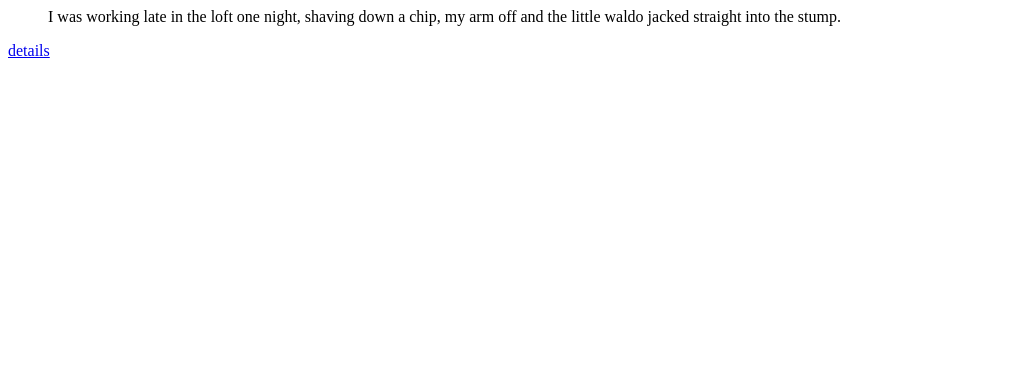
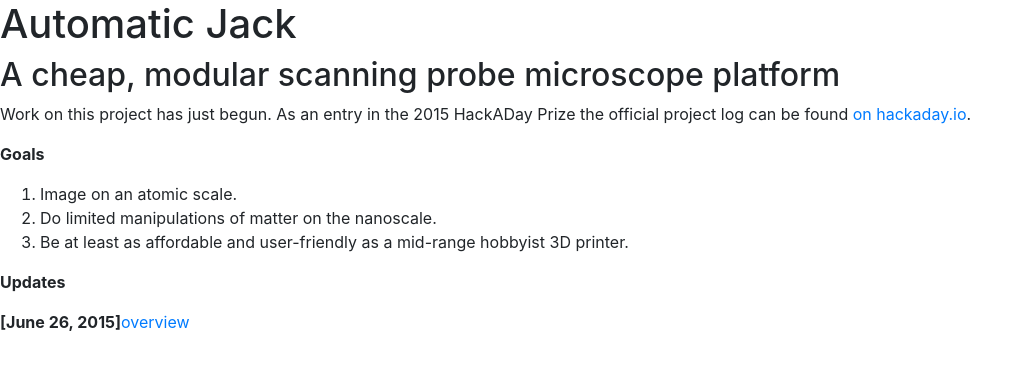
Before and after one commit to jmpinit/automatic-jack, a plain HTML site: page index.html in a window 1280 px wide. Shown: the whole page, without its empty margins (0-1029 px from the left). Drawn offline with nearby package versions, Linux system fonts and the light colour scheme.

Commit message:
Basic landing page.

```diff
--- a/index.html
+++ b/index.html
@@ -1,2 +1,29 @@
-<blockquote cite="gibson">I was working late in the loft one night, shaving down a chip, my arm off and the little waldo jacked straight into the stump.</blockquote>
-<a href="./log/details.md">details</a>
+<!DOCTYPE html>
+<html lang="en">
+    <head>
+        <meta charset="utf-8">
+        <meta http-equiv="X-UA-Compatible" content="IE=edge">
+        <meta name="viewport" content="width=device-width, initial-scale=1">
+        <title>Automatic Jack</title>
+
+        <link href="css/bootstrap.min.css" rel="stylesheet">
+    </head>
+    <body>
+        <h1>Automatic Jack</h1>
+        <h2>A cheap, modular scanning probe microscope platform</h2>
+
+        <p>Work on this project has just begun. As an entry in the 2015 HackADay Prize the official project log can be found <a href="https://hackaday.io/project/6494-automatic-jack">on hackaday.io</a>.</p>
+
+        <p><b>Goals</b></p>
+        <p>
+            <ol>
+                <li>Image on an atomic scale.</li>
+                <li>Do limited manipulations of matter on the nanoscale.</li>
+                <li>Be at least as affordable and user-friendly as a mid-range hobbyist 3D printer.</li>
+            </ol>
+        </p>
+
+        <p><b>Updates</b></p>
+        <p><b>[June 26, 2015]</b><a href="./log/overview.md">overview</a></p>
+    </body>
+</html>
```
